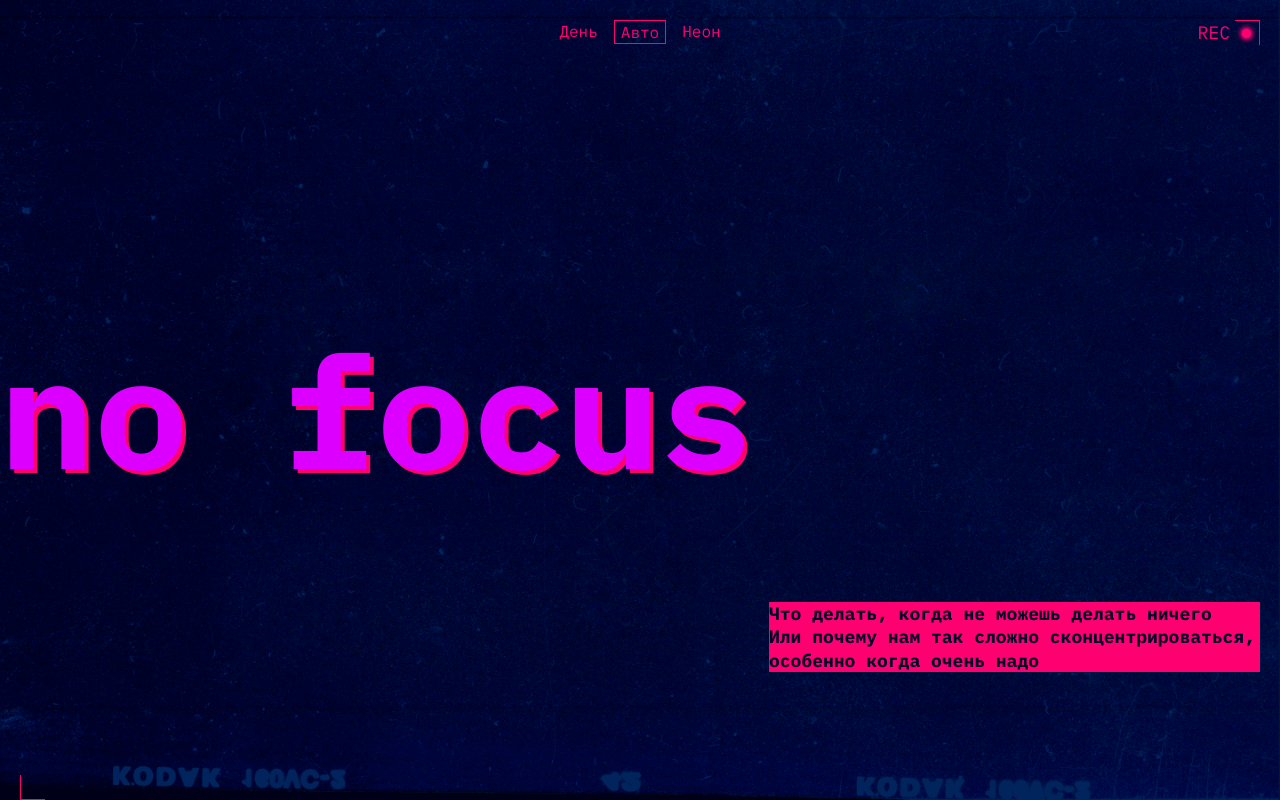
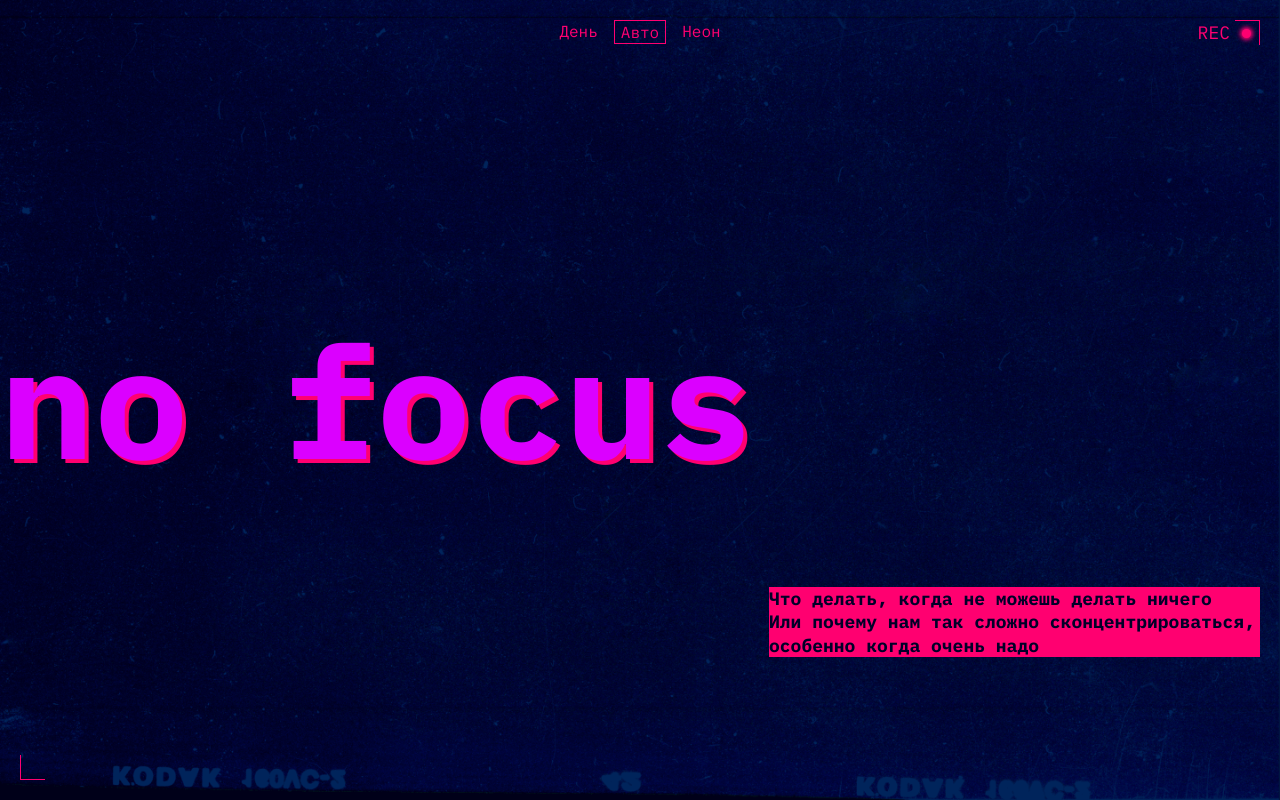
Before and after one commit to lexstronger/slozhno-sosredotochitsya, a plain HTML site: page index.html in a window 1280 px wide. Shown: the top 800 px of the page. Drawn offline with Linux system fonts and the light colour scheme.

Commit message:
Корректирует вид футера и хедера

```diff
--- a/styles/style.css
+++ b/styles/style.css
@@ -11,7 +11,6 @@
   grid-template-rows: 1fr min-content 1fr;
   margin: 10px;
   block-size: calc(100vh - 20px);
-  min-height: 668px;
 }
 
 .decorated-zone {
@@ -257,6 +256,7 @@
 
   .header {
     margin: 20px;
+    block-size: calc(100vh - 40px);
   }
 
   .header__title {
@@ -297,6 +297,7 @@
 
   .footer {
     margin: 20px;
+    block-size: calc(100vh - 40px);
   }
 }
 
```
